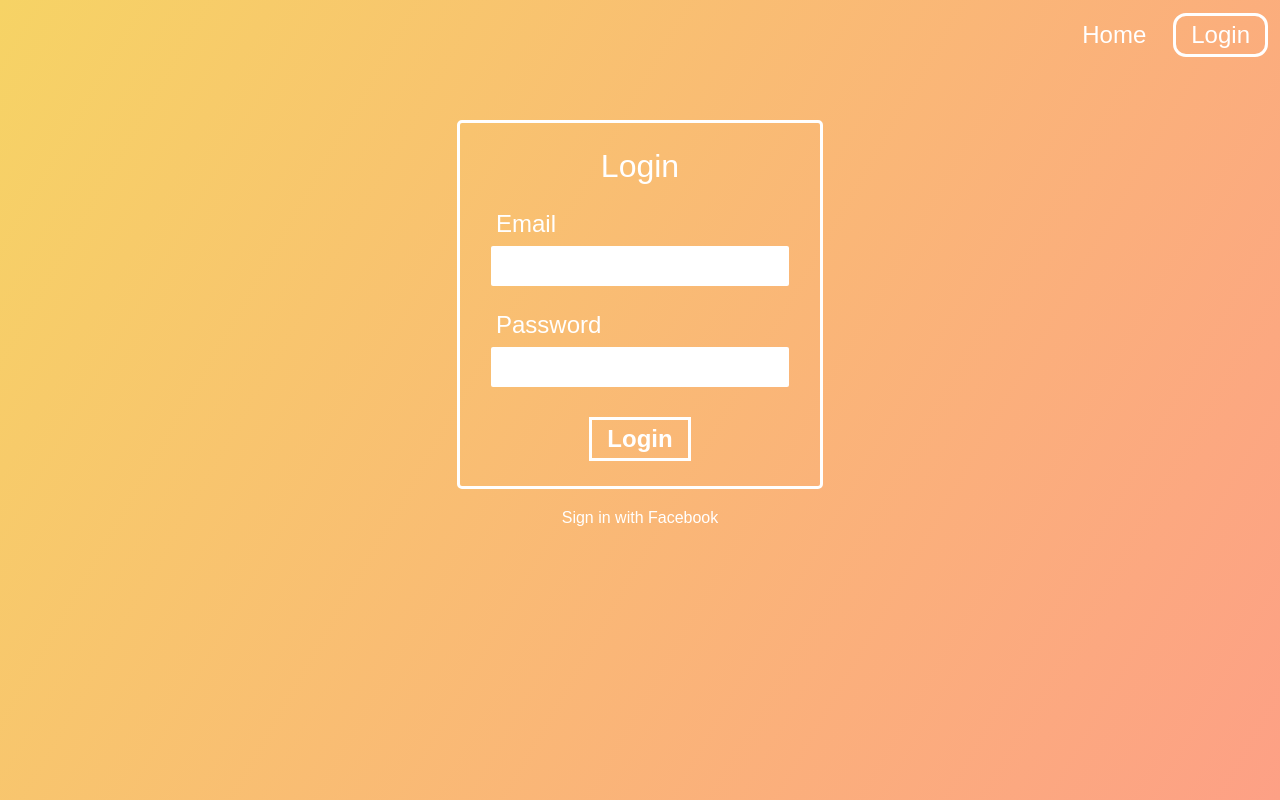
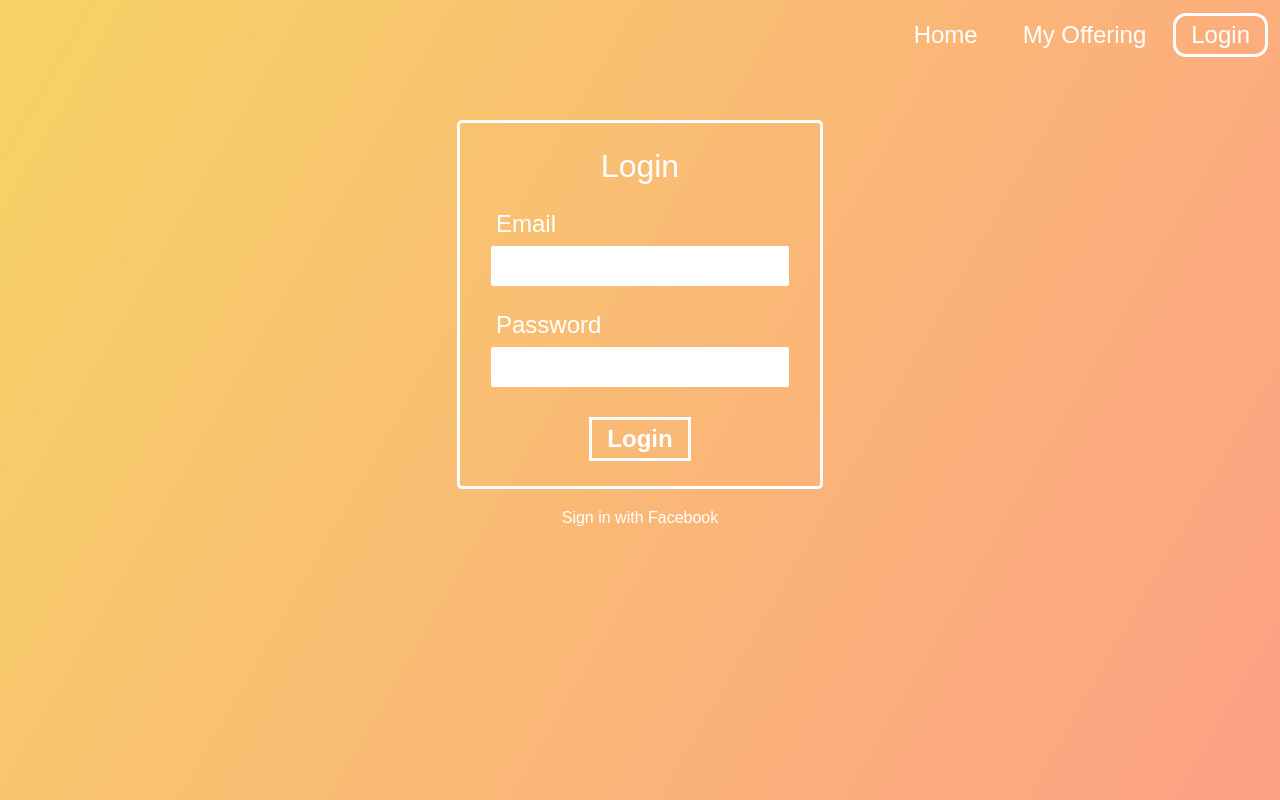
Before and after one commit to madhavgharmalkar/ids-vyas-puja, a Next.js app: page /login in a window 1280 px wide. Built offline with nearby package versions, Linux system fonts and the light colour scheme.

Commit message:
constant show login header

```diff
--- a/components/header.jsx
+++ b/components/header.jsx
@@ -17,14 +17,10 @@ const Header = (props) => {
     const { token } = parseCookies()
     const loggedIn = !!token
 
-    const loggedInTabs = () => (
-        <HeaderItem href='/myoffering'>My Offering</HeaderItem>
-    )
-
     return (
         <header>
             <HeaderItem href='/'>Home</HeaderItem>
-            {loggedIn ? loggedInTabs() : ''}
+            <HeaderItem href='/myoffering'>My Offering</HeaderItem>
             <HeaderItem href='/login'>{ loggedIn ? 'Logout' : 'Login' }</HeaderItem>
         </header>
     )
```
